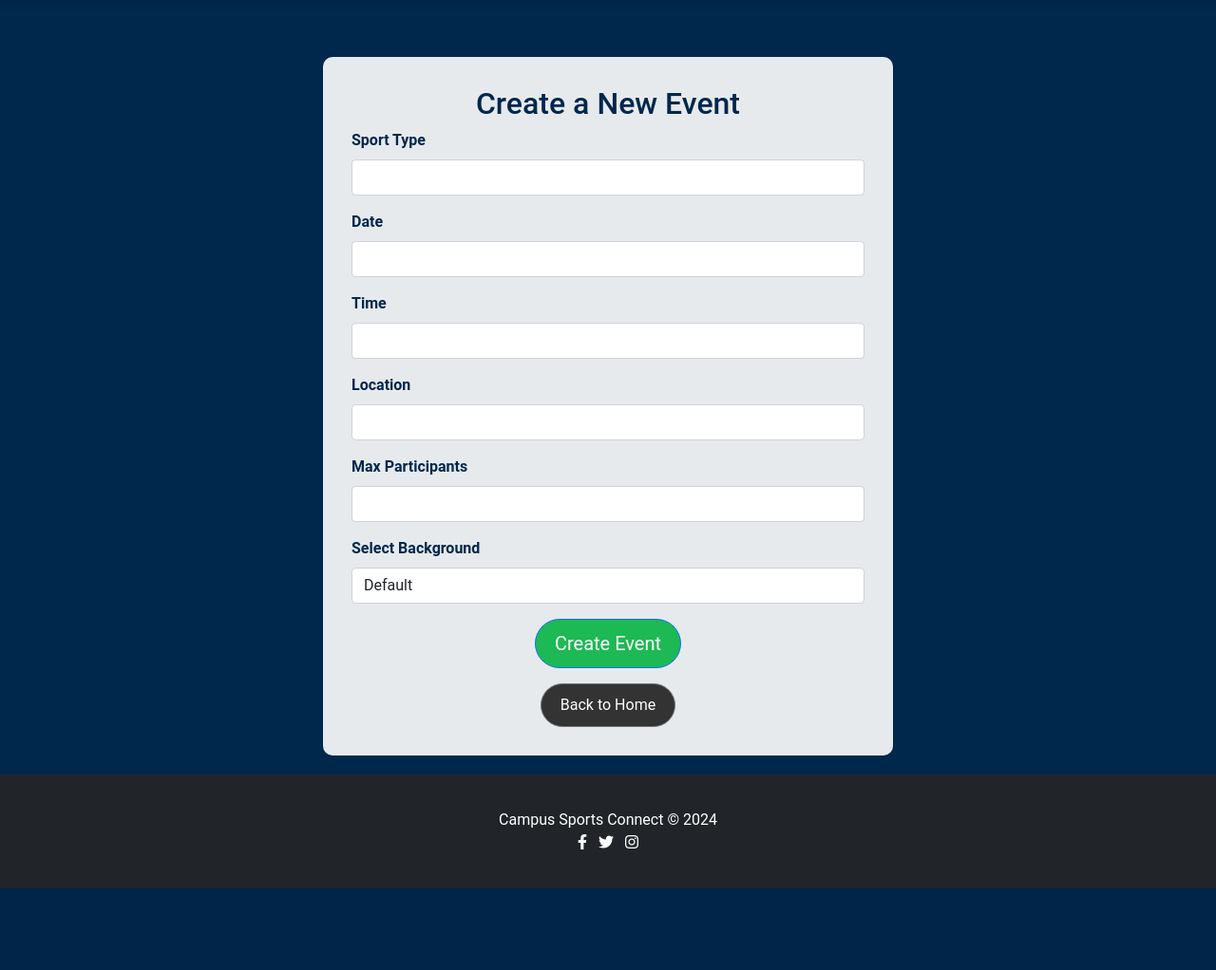
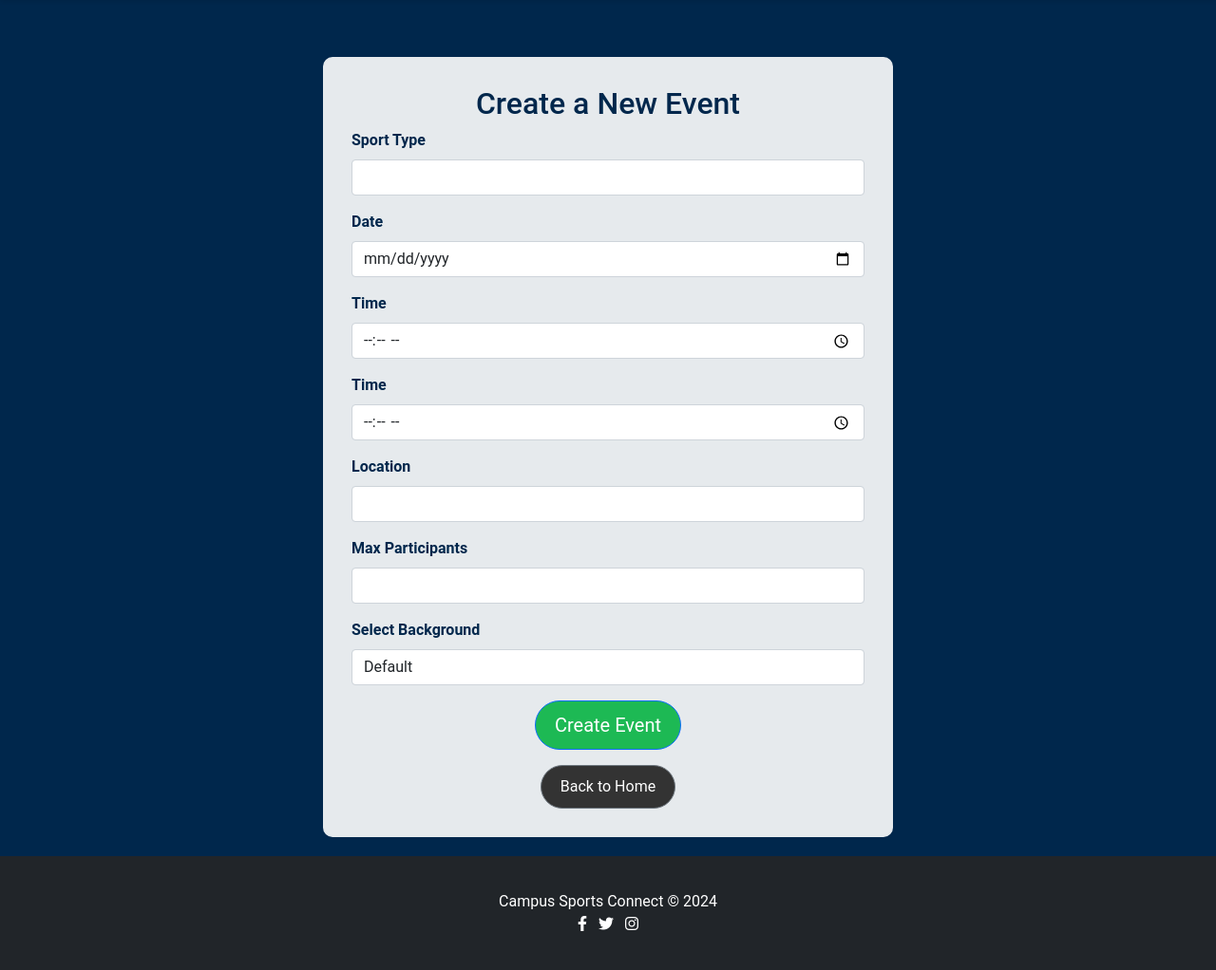
Before and after one commit to YueminYu/campus-sport-connect, a Flask app: page /create_event in a window 1280 px wide. Shown: the part 56-1078 px from the top of the page at 95% size. Before the commit the page ends 992 px from the top, so only its background shows below. Run offline with Flask 3, Linux system fonts and the light colour scheme; a user stored in the database is signed in; some libraries are stand-ins or nearby versions.

Commit message:
refined date and time selection in creating events

```diff
--- a/app/forms.py
+++ b/app/forms.py
@@ -2,8 +2,16 @@ from flask_wtf import FlaskForm
 from wtforms import (
     StringField, PasswordField, SubmitField, BooleanField, IntegerField, FileField
 )
-from wtforms.validators import DataRequired, Email, EqualTo, Length
+from wtforms.validators import DataRequired, Email, EqualTo, Length, ValidationError
 from flask_wtf.file import FileAllowed
+from datetime import datetime
+from wtforms.fields import DateField, TimeField
+from wtforms import ValidationError
+from datetime import datetime
+from flask_wtf import FlaskForm
+from wtforms import StringField, IntegerField, SubmitField
+from wtforms.validators import DataRequired
+
 class RegistrationForm(FlaskForm):
     """Form for user registration."""
     first_name = StringField(
@@ -51,10 +59,10 @@ class CreateEventForm(FlaskForm):
     sport_type = StringField(
         'Sport Type', validators=[DataRequired()]
     )
-    date = StringField(
-        'Date', validators=[DataRequired()]
+    date = DateField(
+        'Date', format='%Y-%m-%d', validators=[DataRequired()]
     )
-    time = StringField(
+    time = TimeField(
         'Time', validators=[DataRequired()]
     )
     location = StringField(
@@ -65,6 +73,16 @@ class CreateEventForm(FlaskForm):
     )
     submit = SubmitField('Create Event')
 
+    def validate_date(form, field):
+        """Ensure the selected date is in the future."""
+        if field.data < datetime.today().date():
+            raise ValidationError("Date must be in the future.")
+
+    def validate_time(form, field):
+        """Optional: Custom validation for time."""
+        # Example: Ensure events aren't created outside of specific hours
+        if field.data and (field.data.hour < 8 or field.data.hour > 22):
+            raise ValidationError("Time must be between 08:00 and 22:00.")
 
 class EditProfileForm(FlaskForm):
     """Form for editing user profile."""
--- a/app/routes.py
+++ b/app/routes.py
@@ -98,33 +98,17 @@ def logout():
 
 
 
+from datetime import datetime
 @main_routes.route('/create_event', methods=['GET', 'POST'])
 @login_required
 def create_event():
     form = CreateEventForm()
     if form.validate_on_submit():
-        # Get the background image path from the form data
-        background_image = request.form.get("background_image", "images/background.png")
-
-        # Create the event instance (excluding background_image from the database)
-        event = Event(
-            sport_type=form.sport_type.data,
-            date=form.date.data,
-            time=form.time.data,
-            location=form.location.data,
-            user_id=current_user.id,
-            max_participants=form.max_participants.data
-        )
-        event.participants.append(current_user)
-
-        db.session.add(event)
-        db.session.commit()
-
-        # Flash a success message and redirect to the all events page
-        flash('Your event has been created!', 'success')
+        # Process form submission
+        flash('Event created successfully!', 'success')
         return redirect(url_for('main_routes.view_all_events'))
 
-    return render_template('create_event.html', form=form)
+    return render_template('create_event.html', form=form, now=datetime.now())
 
 
 
--- a/app/templates/create_event.html
+++ b/app/templates/create_event.html
@@ -1,8 +1,3 @@
-
-
-
-
-
 {% extends 'base.html' %}
 
 {% block title %}Create Event - Campus Sports Connect{% endblock %}
@@ -17,8 +12,26 @@
             {{ form.sport_type(class="form-control") }}
         </div>
         <div class="mb-3">
-            {{ form.date.label(class="form-label", style="color: #00274C; font-weight: bold;") }}
-            {{ form.date(class="form-control") }}
+            <label for="date" class="form-label" style="color: #00274C; font-weight: bold;">Date</label>
+            <input
+                type="date"
+                id="date"
+                name="date"
+                class="form-control"
+                min="{{ (now.strftime('%Y-%m-%d')) }}"
+                required
+            >
+        </div>
+
+        <div class="mb-3">
+            <label for="time" class="form-label" style="color: #00274C; font-weight: bold;">Time</label>
+            <input
+                type="time"
+                id="time"
+                name="time"
+                class="form-control"
+                required
+            >
         </div>
         <div class="mb-3">
             {{ form.time.label(class="form-label", style="color: #00274C; font-weight: bold;") }}
```
Also changed, not shown: 1 other file.
